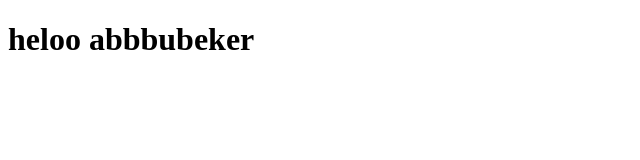
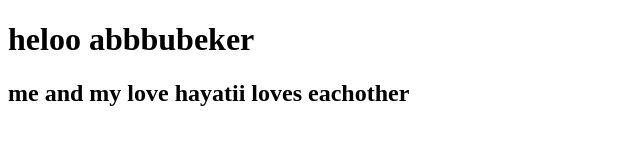
Before and after one commit to bukalla90/hayatiandabubker, a plain HTML site: page index.html in a window 1280 px wide. Shown: the whole page, without its empty margins (0-640 px from the left). Drawn offline with Linux system fonts and the light colour scheme.

Commit message:
my first commit

```diff
--- a/index.html
+++ b/index.html
@@ -7,5 +7,6 @@
 </head>
 <body>
     <h1>heloo abbbubeker</h1>
+    <h2>me and my love hayatii loves eachother</h2>
 </body>
 </html>
```
